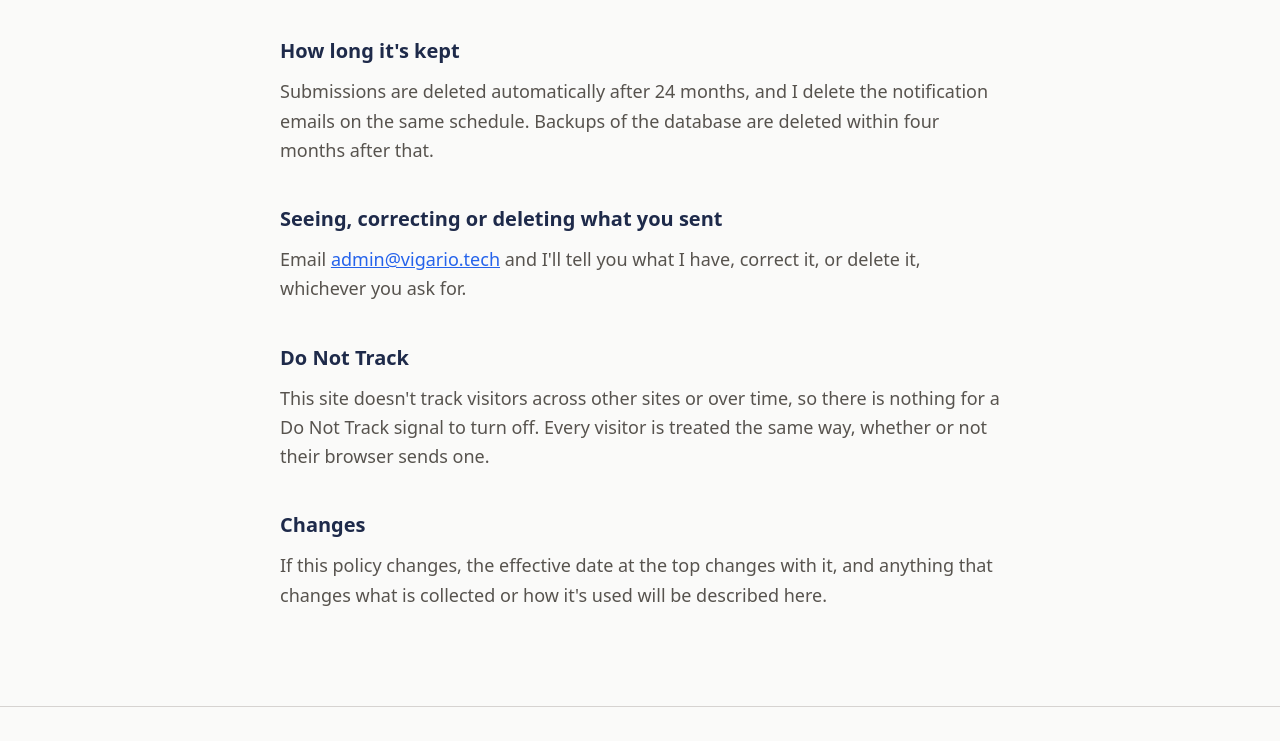
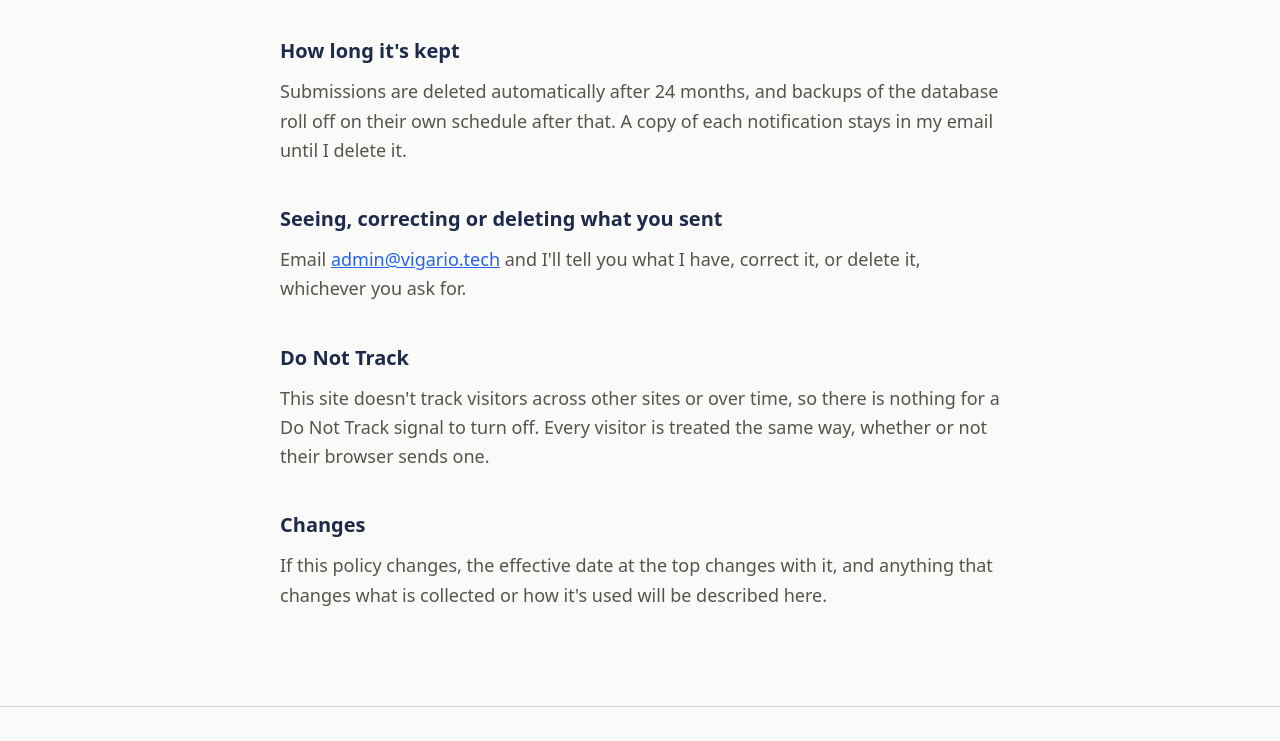
Before and after one commit to TylerVigario/website, an Astro site: page /privacy in a window 1280 px wide. Shown: the part 976-1717 px from the top of the page. Built offline with nearby package versions, Linux system fonts and the light colour scheme; Astro itself is replaced by a stand-in of ours; a web font is replaced by a local one.

Commit message:
feat(site): promise only the deletions that are automated
Business and Professions Code §22576 makes a site's failure to follow
its own posted privacy policy a violation, so a voluntary statement in
the policy becomes an obligation once published. The retention section
now states only what runs on its own:

- Submissions are deleted after 24 months. The app enforces this, from
  RETENTION_MONTHS.
- Database backups roll off on their own schedule, without naming a
  period that depends on server settings this repository does not
  control.
- A copy of each notification stays in the business's email until it is
  deleted. That is a fact, not a promise to delete it by hand.

Co-Authored-By: Claude Opus 5.5 <noreply@anthropic.com>
Claude-Session: https://claude.ai/code/session_01J3VdAGPsVYY55a4BDjPKRT

```diff
--- a/src/pages/privacy.astro
+++ b/src/pages/privacy.astro
@@ -50,7 +50,7 @@ const effectiveLabel = "October 4, 2026";
     <section>
       <h2 class="text-xl font-semibold text-navy">How long it's kept</h2>
       <p class="mt-3">
-        Submissions are deleted automatically after {RETENTION_MONTHS} months, and I delete the notification emails on the same schedule. Backups of the database are deleted within four months after that.
+        Submissions are deleted automatically after {RETENTION_MONTHS} months, and backups of the database roll off on their own schedule after that. A copy of each notification stays in my email until I delete it.
       </p>
     </section>
 
```
